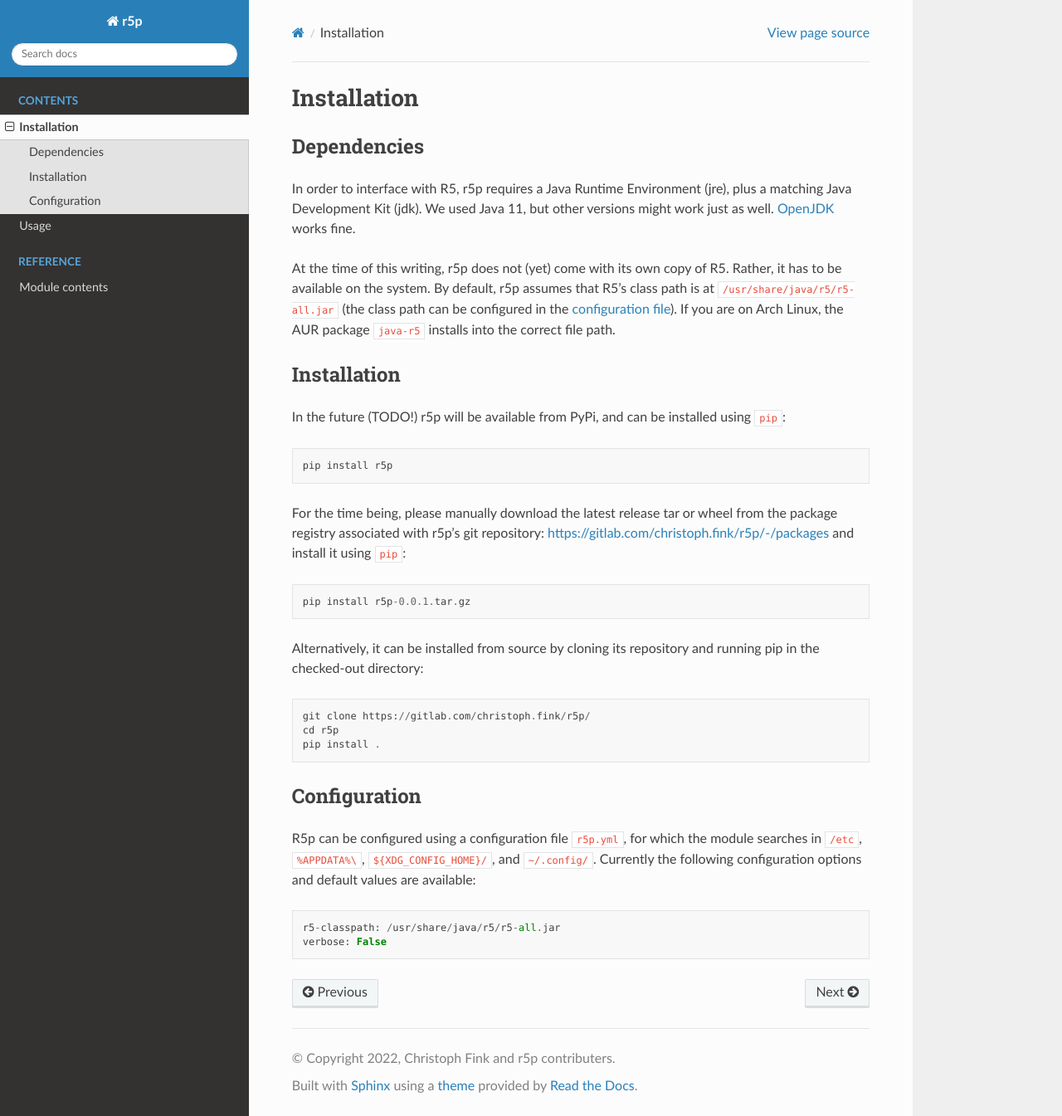
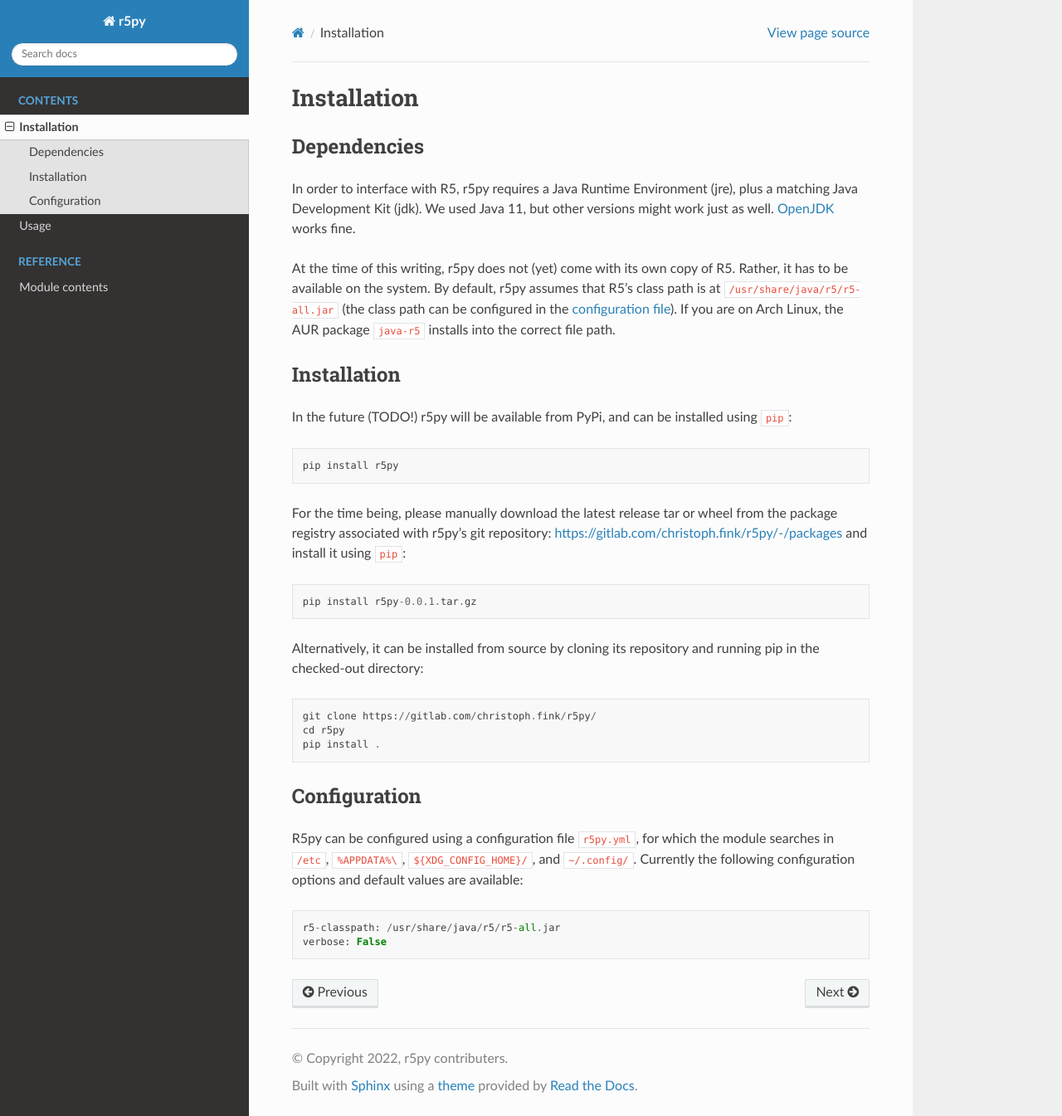
Before and after one commit to r5py/r5py, a Sphinx documentation site: the page built from docs/installation.rst, in a window 1280 px wide and 1345 px high. Shown: the whole window at 83% size. Built offline with Sphinx 7.4.7 and the Read the Docs theme 2.0.0, drawn with Linux system fonts in a browser that asks for light colours.

Commit message:
rename: r5py

```diff
--- a/docs/conf.py
+++ b/docs/conf.py
@@ -17,9 +17,9 @@
 
 # -- Project information -----------------------------------------------------
 
-project = 'r5p'
-copyright = '2022, Christoph Fink and r5p contributers'
-author = 'Christoph Fink and r5p contributers'
+project = 'r5py'
+copyright = '2022, r5py contributers'
+author = 'r5py contributers'
 
 
 # -- General configuration ---------------------------------------------------
--- a/docs/index.rst
+++ b/docs/index.rst
@@ -1,7 +1,7 @@
-R5p
+R5py
 ===
 
-**R5p** is a Python wrapper for the `R5 routing analysis engine <https://github.com/conveyal/r5>`_. It’s inspired by `r5r, a wrapper for R <https://ipeagit.github.io/r5r/>`_, and is designed to interact with `GeoPandas <https://geopandas.org/>`_ data frames.
+**R5py** is a Python wrapper for the `R5 routing analysis engine <https://github.com/conveyal/r5>`_. It’s inspired by `r5r, a wrapper for R <https://ipeagit.github.io/r5r/>`_, and is designed to interact with `GeoPandas <https://geopandas.org/>`_ data frames.
 
 
 .. toctree::
--- a/docs/installation.rst
+++ b/docs/installation.rst
@@ -7,27 +7,27 @@ Installation
 Dependencies
 ------------
 
-In order to interface with R5, r5p requires a Java Runtime Environment (jre), plus a matching Java Development Kit (jdk). We used Java 11, but other versions might work just as well. `OpenJDK <https://openjdk.java.net/>`_ works fine.
+In order to interface with R5, r5py requires a Java Runtime Environment (jre), plus a matching Java Development Kit (jdk). We used Java 11, but other versions might work just as well. `OpenJDK <https://openjdk.java.net/>`_ works fine.
 
-At the time of this writing, r5p does not (yet) come with its own copy of R5. Rather, it has to be available on the system. By default, r5p assumes that R5’s class path is at ``/usr/share/java/r5/r5-all.jar`` (the class path can be configured in the `configuration file <#configuration>`_). If you are on Arch Linux, the AUR package ``java-r5`` installs into the correct file path.
+At the time of this writing, r5py does not (yet) come with its own copy of R5. Rather, it has to be available on the system. By default, r5py assumes that R5’s class path is at ``/usr/share/java/r5/r5-all.jar`` (the class path can be configured in the `configuration file <#configuration>`_). If you are on Arch Linux, the AUR package ``java-r5`` installs into the correct file path.
 
 
 
 Installation
 ------------
 
-In the future (TODO!) r5p will be available from PyPi, and can be installed using ``pip``::
+In the future (TODO!) r5py will be available from PyPi, and can be installed using ``pip``::
 
-    pip install r5p
+    pip install r5py
 
-For the time being, please manually download the latest release tar or wheel from the package registry associated with r5p’s git repository: https://gitlab.com/christoph.fink/r5p/-/packages and install it using ``pip``::
+For the time being, please manually download the latest release tar or wheel from the package registry associated with r5py’s git repository: https://gitlab.com/christoph.fink/r5py/-/packages and install it using ``pip``::
 
-    pip install r5p-0.0.1.tar.gz
+    pip install r5py-0.0.1.tar.gz
 
 Alternatively, it can be installed from source by cloning its repository and running pip in the checked-out directory::
 
-    git clone https://gitlab.com/christoph.fink/r5p/
-    cd r5p
+    git clone https://gitlab.com/christoph.fink/r5py/
+    cd r5py
     pip install .
 
 
@@ -35,7 +35,7 @@ Alternatively, it can be installed from source by cloning its repository and run
 Configuration
 -------------
 
-R5p can be configured using a configuration file ``r5p.yml``, for which the module searches in ``/etc``, ``%APPDATA%\``, ``${XDG_CONFIG_HOME}/``, and ``~/.config/``. Currently the following configuration options and default values are available::
+R5py can be configured using a configuration file ``r5py.yml``, for which the module searches in ``/etc``, ``%APPDATA%\``, ``${XDG_CONFIG_HOME}/``, and ``~/.config/``. Currently the following configuration options and default values are available::
 
     r5-classpath: /usr/share/java/r5/r5-all.jar
     verbose: False
--- a/docs/reference.rst
+++ b/docs/reference.rst
@@ -3,5 +3,5 @@
 Reference
 =========
 
-.. automodule:: r5p
+.. automodule:: r5py
     :members:
```
Also changed, not shown: docs/basic-usage.ipynb.
